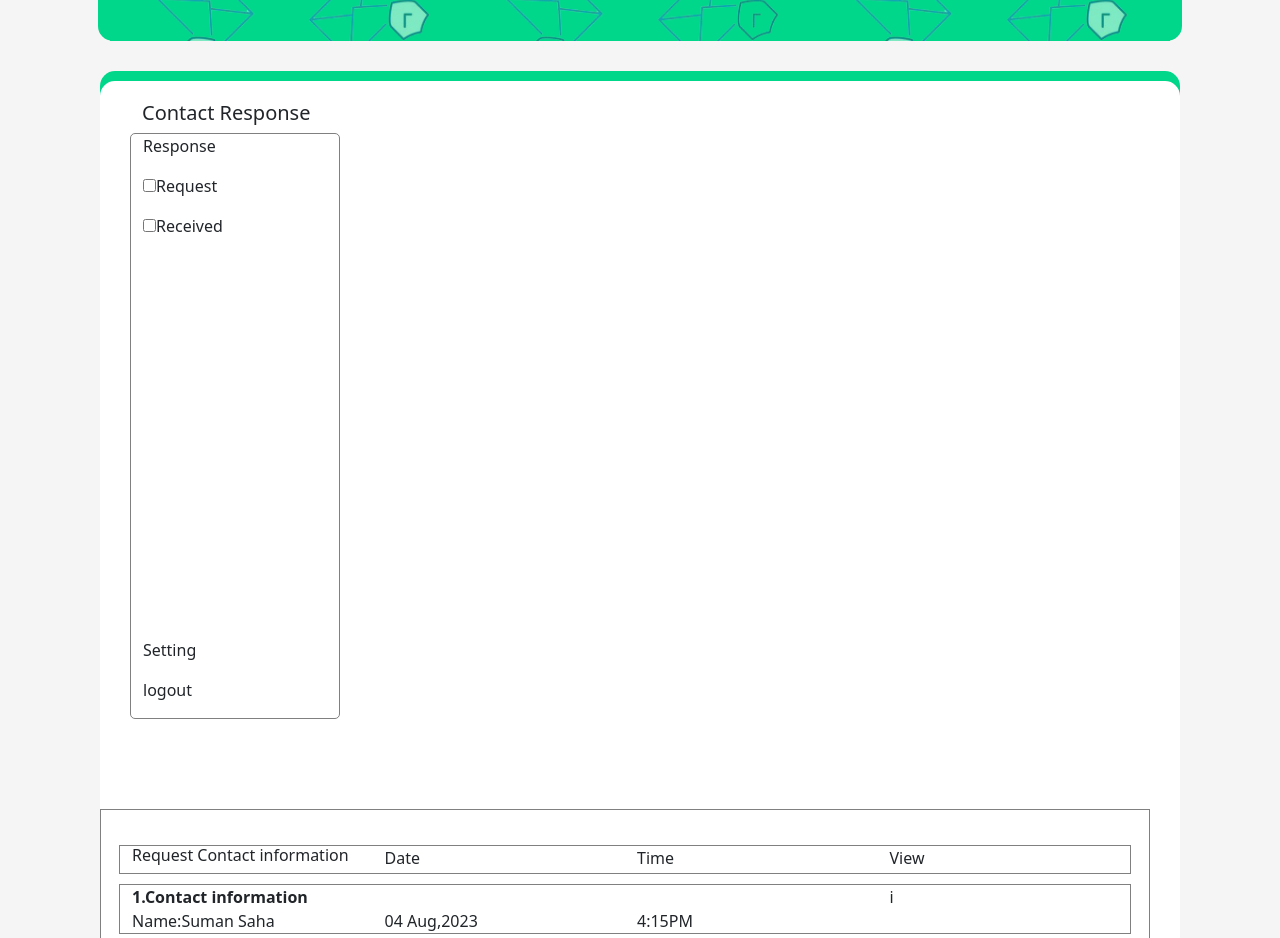
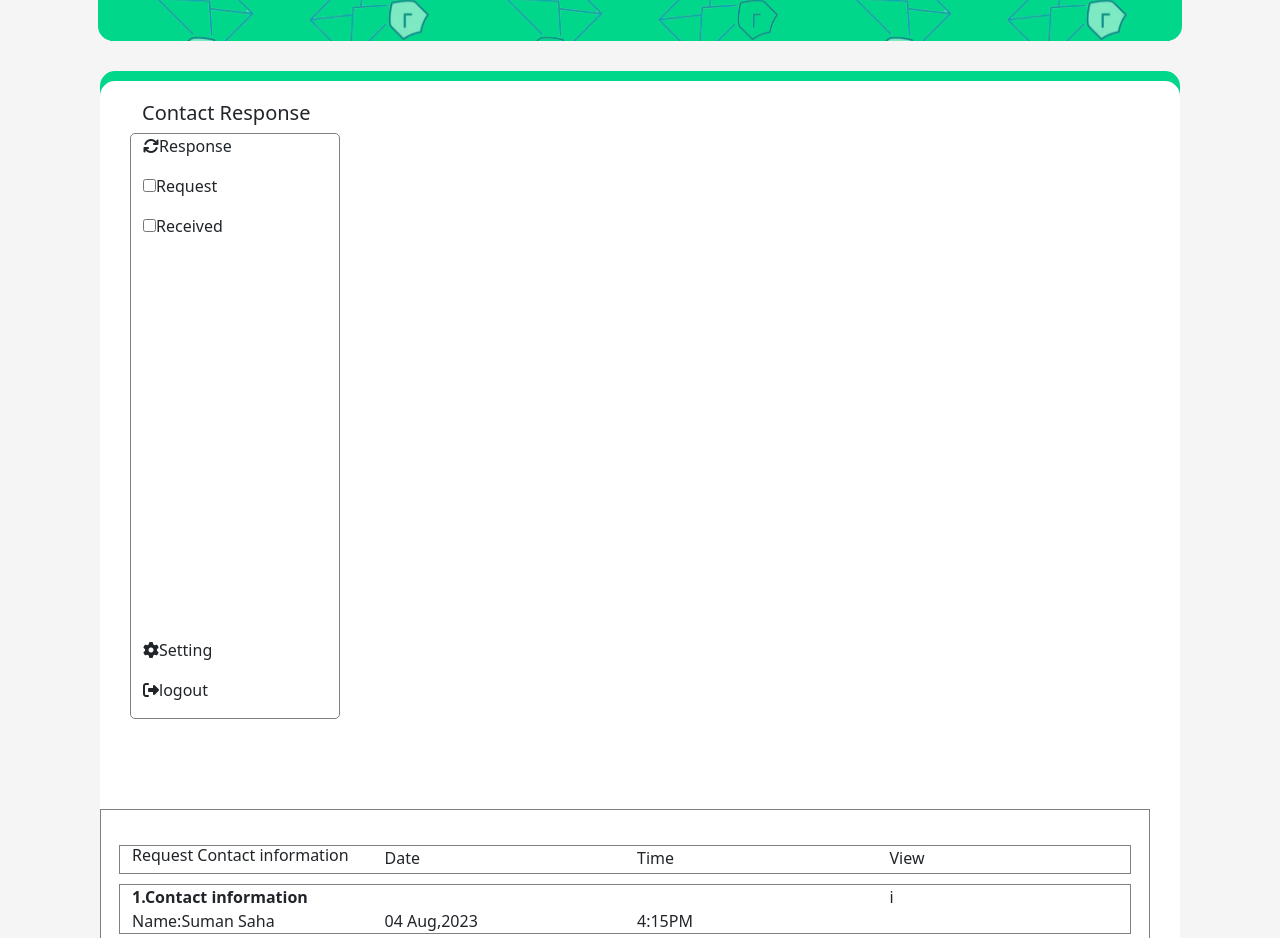
Before and after one commit to aditi29082003/Easyform, a React (Create React App) app: page / in a window 1280 px wide. Shown: the part 10600-11538 px from the top of the page. Built offline with nearby package versions, Linux system fonts and the light colour scheme.

Commit message:
add changes

```diff
--- a/src/components/ContactResponselist/ContactResponseList.js
+++ b/src/components/ContactResponselist/ContactResponseList.js
@@ -36,11 +36,11 @@ function ContactResponseList() {
             <Row className='responseContact'>
               <h5>Contact Response</h5>
               <div className ="colresponse" style={{ border: "1px solid grey",borderRadius:"5px" }}>
-              <p >Response</p>
+              <p><i class="fa-solid fa-arrows-rotate"></i>Response</p>
               <p><input type="checkbox"></input>Request</p>
               <p><input type="checkbox"></input>Received</p>
-              <p className='setting'>Setting</p>
-              <p>logout</p>
+              <p className='setting'><i class="fa-solid fa-gear"></i>Setting</p>
+              <p><i class="fa-solid fa-right-from-bracket"></i>logout</p>
               </div>
             </Row>
           </Col>
```
